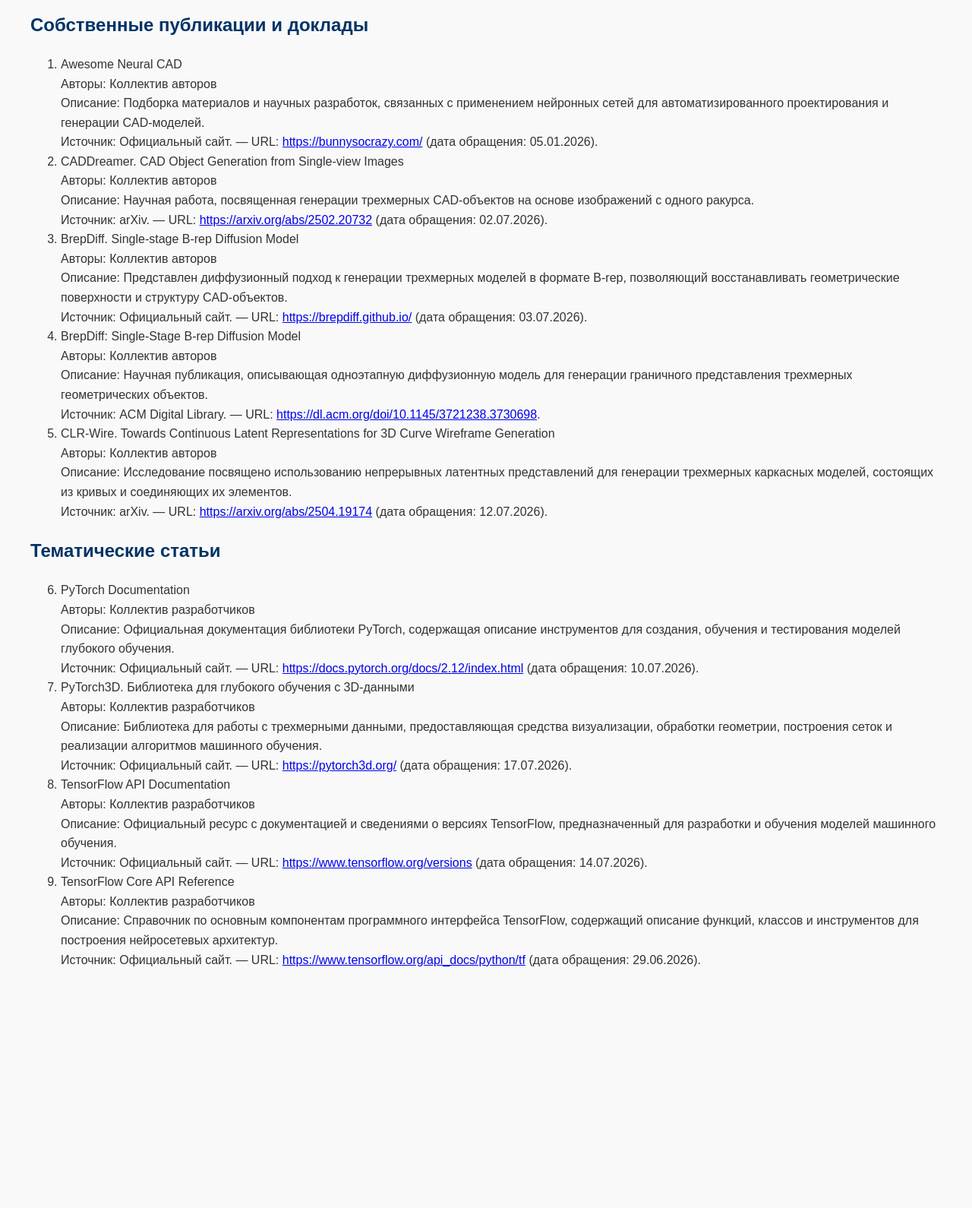
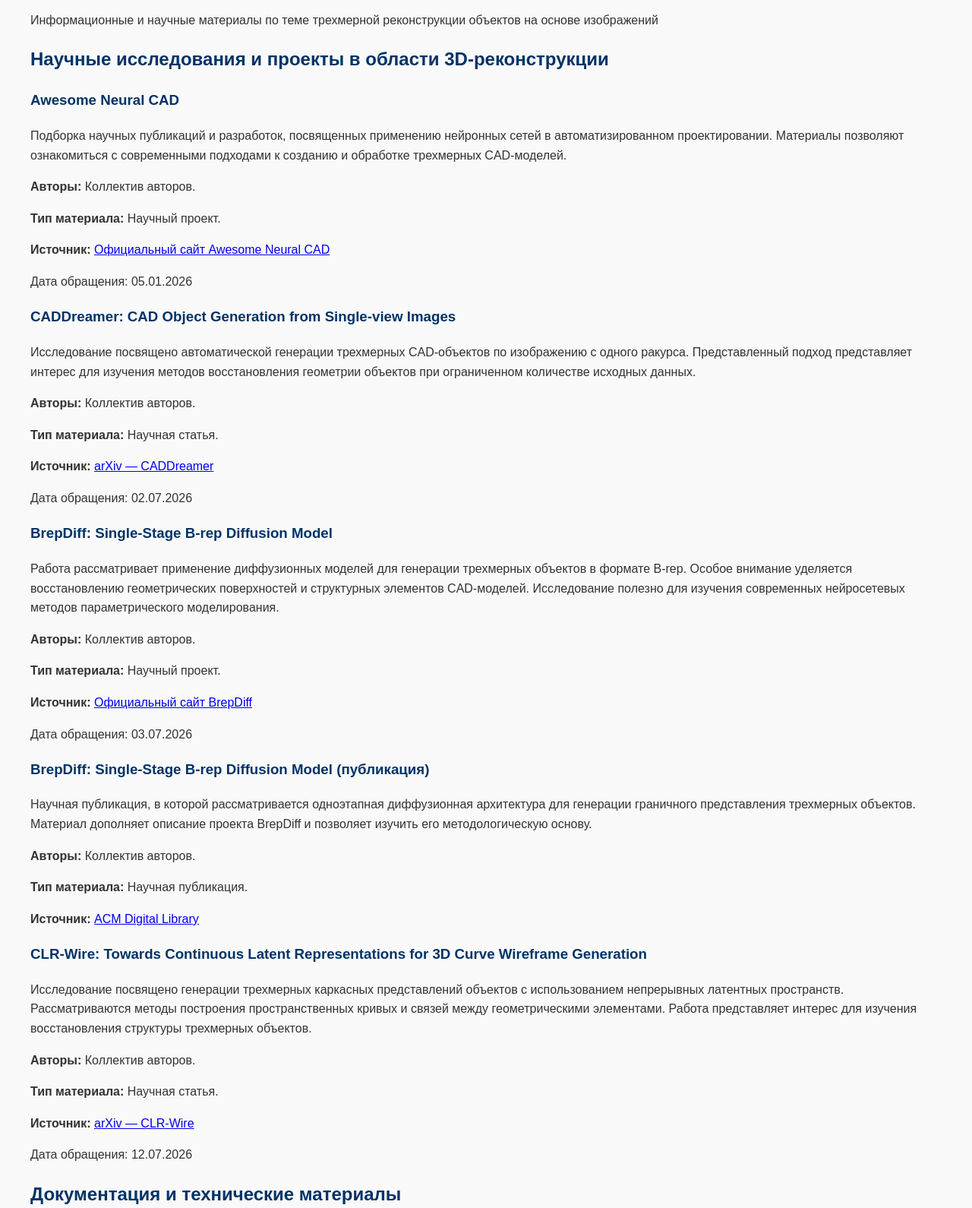
Before and after one commit to voird/-, a plain HTML site: page library/index.htm in a window 1280 px wide. Shown: the part 99-1689 px from the top of the page at 76% size. Before the commit the page ends 1415 px from the top, so only its background shows below. Drawn offline with Linux system fonts and the light colour scheme.

Commit message:
Revise library index page layout and content
Updated the structure and content of the electronic library page, including new sections for scientific research and technical documentation.

```diff
--- a/library/index.htm
+++ b/library/index.htm
@@ -1,82 +1,217 @@
+
 <!DOCTYPE html>
 <html lang="ru">
 <head>
     <meta charset="UTF-8">
-    <title>Электронная библиотека - 3D-реконструкция</title>
-    <link rel="stylesheet" type="text/css" href="../master_style.css">
+    <meta name="viewport" content="width=device-width, initial-scale=1.0">
+    <title>Электронная библиотека — 3D-реконструкция</title>
+    <link rel="stylesheet" href="../master_style.css">
 </head>
 <body>
     <div class="container">
-        <h1>Библиотека материалов по теме выпускной работы</h1>
 
-        <h2>Собственные публикации и доклады</h2>
-        <ol>
-            <li>
-                <span class="item-title">Awesome Neural CAD</span><br>
-                <span class="label">Авторы:</span> Коллектив авторов<br>
-                <span class="label">Описание:</span> <span class="desc-text">Подборка материалов и научных разработок, связанных с применением нейронных сетей для автоматизированного проектирования и генерации CAD-моделей.</span><br>
-                <span class="label">Источник:</span> Официальный сайт. — URL: <a href="https://bunnysocrazy.com/" target="_blank">https://bunnysocrazy.com/</a> (дата обращения: 05.01.2026).
-            </li>
+        <header class="library-header">
+            <h1>Электронная библиотека</h1>
+            <p class="subtitle">
+                Информационные и научные материалы по теме
+                трехмерной реконструкции объектов на основе изображений
+            </p>
+        </header>
 
-            <li>
-                <span class="item-title">CADDreamer. CAD Object Generation from Single-view Images</span><br>
-                <span class="label">Авторы:</span> Коллектив авторов<br>
-                <span class="label">Описание:</span> <span class="desc-text">Научная работа, посвященная генерации трехмерных CAD-объектов на основе изображений с одного ракурса.</span><br>
-                <span class="label">Источник:</span> arXiv. — URL: <a href="https://arxiv.org/abs/2502.20732" target="_blank">https://arxiv.org/abs/2502.20732</a> (дата обращения: 02.07.2026).
-            </li>
+        <section class="library-section">
+            <h2>Научные исследования и проекты в области 3D-реконструкции</h2>
 
-            <li>
-                <span class="item-title">BrepDiff. Single-stage B-rep Diffusion Model</span><br>
-                <span class="label">Авторы:</span> Коллектив авторов<br>
-                <span class="label">Описание:</span> <span class="desc-text">Представлен диффузионный подход к генерации трехмерных моделей в формате B-rep, позволяющий восстанавливать геометрические поверхности и структуру CAD-объектов.</span><br>
-                <span class="label">Источник:</span> Официальный сайт. — URL: <a href="https://brepdiff.github.io/" target="_blank">https://brepdiff.github.io/</a> (дата обращения: 03.07.2026).
-            </li>
+            <article class="library-card">
+                <h3>Awesome Neural CAD</h3>
+                <p class="description">
+                    Подборка научных публикаций и разработок, посвященных
+                    применению нейронных сетей в автоматизированном
+                    проектировании. Материалы позволяют ознакомиться
+                    с современными подходами к созданию и обработке
+                    трехмерных CAD-моделей.
+                </p>
+                <p><strong>Авторы:</strong> Коллектив авторов.</p>
+                <p><strong>Тип материала:</strong> Научный проект.</p>
+                <p><strong>Источник:</strong>
+                    <a href="https://bunnysocrazy.com/" target="_blank">
+                        Официальный сайт Awesome Neural CAD
+                    </a>
+                </p>
+                <p class="date">Дата обращения: 05.01.2026</p>
+            </article>
 
-            <li>
-                <span class="item-title">BrepDiff: Single-Stage B-rep Diffusion Model</span><br>
-                <span class="label">Авторы:</span> Коллектив авторов<br>
-                <span class="label">Описание:</span> <span class="desc-text">Научная публикация, описывающая одноэтапную диффузионную модель для генерации граничного представления трехмерных геометрических объектов.</span><br>
-                <span class="label">Источник:</span> ACM Digital Library. — URL: <a href="https://dl.acm.org/doi/10.1145/3721238.3730698" target="_blank">https://dl.acm.org/doi/10.1145/3721238.3730698</a>.
-            </li>
+            <article class="library-card">
+                <h3>CADDreamer: CAD Object Generation from Single-view Images</h3>
+                <p class="description">
+                    Исследование посвящено автоматической генерации
+                    трехмерных CAD-объектов по изображению с одного
+                    ракурса. Представленный подход представляет интерес
+                    для изучения методов восстановления геометрии
+                    объектов при ограниченном количестве исходных данных.
+                </p>
+                <p><strong>Авторы:</strong> Коллектив авторов.</p>
+                <p><strong>Тип материала:</strong> Научная статья.</p>
+                <p><strong>Источник:</strong>
+                    <a href="https://arxiv.org/abs/2502.20732" target="_blank">
+                        arXiv — CADDreamer
+                    </a>
+                </p>
+                <p class="date">Дата обращения: 02.07.2026</p>
+            </article>
 
-            <li>
-                <span class="item-title">CLR-Wire. Towards Continuous Latent Representations for 3D Curve Wireframe Generation</span><br>
-                <span class="label">Авторы:</span> Коллектив авторов<br>
-                <span class="label">Описание:</span> <span class="desc-text">Исследование посвящено использованию непрерывных латентных представлений для генерации трехмерных каркасных моделей, состоящих из кривых и соединяющих их элементов.</span><br>
-                <span class="label">Источник:</span> arXiv. — URL: <a href="https://arxiv.org/abs/2504.19174" target="_blank">https://arxiv.org/abs/2504.19174</a> (дата обращения: 12.07.2026).
-            </li>
-        </ol>
+            <article class="library-card">
+                <h3>BrepDiff: Single-Stage B-rep Diffusion Model</h3>
+                <p class="description">
+                    Работа рассматривает применение диффузионных моделей
+                    для генерации трехмерных объектов в формате B-rep.
+                    Особое внимание уделяется восстановлению геометрических
+                    поверхностей и структурных элементов CAD-моделей.
+                    Исследование полезно для изучения современных
+                    нейросетевых методов параметрического моделирования.
+                </p>
+                <p><strong>Авторы:</strong> Коллектив авторов.</p>
+                <p><strong>Тип материала:</strong> Научный проект.</p>
+                <p><strong>Источник:</strong>
+                    <a href="https://brepdiff.github.io/" target="_blank">
+                        Официальный сайт BrepDiff
+                    </a>
+                </p>
+                <p class="date">Дата обращения: 03.07.2026</p>
+            </article>
 
-        <h2>Тематические статьи</h2>
-        <ol start="6">
-            <li>
-                <span class="item-title">PyTorch Documentation</span><br>
-                <span class="label">Авторы:</span> Коллектив разработчиков<br>
-                <span class="label">Описание:</span> <span class="desc-text">Официальная документация библиотеки PyTorch, содержащая описание инструментов для создания, обучения и тестирования моделей глубокого обучения.</span><br>
-                <span class="label">Источник:</span> Официальный сайт. — URL: <a href="https://docs.pytorch.org/docs/2.12/index.html" target="_blank">https://docs.pytorch.org/docs/2.12/index.html</a> (дата обращения: 10.07.2026).
-            </li>
+            <article class="library-card">
+                <h3>BrepDiff: Single-Stage B-rep Diffusion Model (публикация)</h3>
+                <p class="description">
+                    Научная публикация, в которой рассматривается
+                    одноэтапная диффузионная архитектура для генерации
+                    граничного представления трехмерных объектов.
+                    Материал дополняет описание проекта BrepDiff
+                    и позволяет изучить его методологическую основу.
+                </p>
+                <p><strong>Авторы:</strong> Коллектив авторов.</p>
+                <p><strong>Тип материала:</strong> Научная публикация.</p>
+                <p><strong>Источник:</strong>
+                    <a href="https://dl.acm.org/doi/10.1145/3721238.3730698"
+                       target="_blank">
+                        ACM Digital Library
+                    </a>
+                </p>
+            </article>
 
-            <li>
-                <span class="item-title">PyTorch3D. Библиотека для глубокого обучения с 3D-данными</span><br>
-                <span class="label">Авторы:</span> Коллектив разработчиков<br>
-                <span class="label">Описание:</span> <span class="desc-text">Библиотека для работы с трехмерными данными, предоставляющая средства визуализации, обработки геометрии, построения сеток и реализации алгоритмов машинного обучения.</span><br>
-                <span class="label">Источник:</span> Официальный сайт. — URL: <a href="https://pytorch3d.org/" target="_blank">https://pytorch3d.org/</a> (дата обращения: 17.07.2026).
-            </li>
+            <article class="library-card">
+                <h3>CLR-Wire: Towards Continuous Latent Representations for 3D Curve Wireframe Generation</h3>
+                <p class="description">
+                    Исследование посвящено генерации трехмерных каркасных
+                    представлений объектов с использованием непрерывных
+                    латентных пространств. Рассматриваются методы
+                    построения пространственных кривых и связей между
+                    геометрическими элементами. Работа представляет
+                    интерес для изучения восстановления структуры
+                    трехмерных объектов.
+                </p>
+                <p><strong>Авторы:</strong> Коллектив авторов.</p>
+                <p><strong>Тип материала:</strong> Научная статья.</p>
+                <p><strong>Источник:</strong>
+                    <a href="https://arxiv.org/abs/2504.19174" target="_blank">
+                        arXiv — CLR-Wire
+                    </a>
+                </p>
+                <p class="date">Дата обращения: 12.07.2026</p>
+            </article>
+        </section>
 
-            <li>
-                <span class="item-title">TensorFlow API Documentation</span><br>
-                <span class="label">Авторы:</span> Коллектив разработчиков<br>
-                <span class="label">Описание:</span> <span class="desc-text">Официальный ресурс с документацией и сведениями о версиях TensorFlow, предназначенный для разработки и обучения моделей машинного обучения.</span><br>
-                <span class="label">Источник:</span> Официальный сайт. — URL: <a href="https://www.tensorflow.org/versions" target="_blank">https://www.tensorflow.org/versions</a> (дата обращения: 14.07.2026).
-            </li>
+        <section class="library-section">
+            <h2>Документация и технические материалы</h2>
 
-            <li>
-                <span class="item-title">TensorFlow Core API Reference</span><br>
-                <span class="label">Авторы:</span> Коллектив разработчиков<br>
-                <span class="label">Описание:</span> <span class="desc-text">Справочник по основным компонентам программного интерфейса TensorFlow, содержащий описание функций, классов и инструментов для построения нейросетевых архитектур.</span><br>
-                <span class="label">Источник:</span> Официальный сайт. — URL: <a href="https://www.tensorflow.org/api_docs/python/tf" target="_blank">https://www.tensorflow.org/api_docs/python/tf</a> (дата обращения: 29.06.2026).
-            </li>
-        </ol>
+            <article class="library-card">
+                <h3>PyTorch Documentation</h3>
+                <p class="description">
+                    Официальная документация библиотеки PyTorch.
+                    Содержит сведения о создании нейронных сетей,
+                    работе с тензорами, настройке процесса обучения,
+                    оптимизации моделей и оценке результатов.
+                    Используется в качестве справочного материала
+                    при реализации алгоритмов глубокого обучения.
+                </p>
+                <p><strong>Разработчик:</strong> Команда PyTorch.</p>
+                <p><strong>Тип материала:</strong> Техническая документация.</p>
+                <p><strong>Источник:</strong>
+                    <a href="https://docs.pytorch.org/docs/2.12/index.html"
+                       target="_blank">
+                        Официальная документация PyTorch
+                    </a>
+                </p>
+                <p class="date">Дата обращения: 10.07.2026</p>
+            </article>
+
+            <article class="library-card">
+                <h3>PyTorch3D</h3>
+                <p class="description">
+                    Документация специализированной библиотеки для
+                    работы с трехмерными данными в экосистеме PyTorch.
+                    Описывает инструменты обработки геометрии,
+                    визуализации, работы с трехмерными сетками
+                    и реализации алгоритмов машинного обучения.
+                </p>
+                <p><strong>Разработчик:</strong> Meta.</p>
+                <p><strong>Тип материала:</strong> Техническая документация.</p>
+                <p><strong>Источник:</strong>
+                    <a href="https://pytorch3d.org/" target="_blank">
+                        Официальный сайт PyTorch3D
+                    </a>
+                </p>
+                <p class="date">Дата обращения: 17.07.2026</p>
+            </article>
+
+            <article class="library-card">
+                <h3>TensorFlow API Documentation</h3>
+                <p class="description">
+                    Справочный ресурс по библиотеке TensorFlow,
+                    предназначенной для разработки и обучения моделей
+                    машинного обучения. Документация содержит сведения
+                    об основных инструментах, архитектурах нейронных
+                    сетей и механизмах обработки данных.
+                </p>
+                <p><strong>Разработчик:</strong> Команда TensorFlow.</p>
+                <p><strong>Тип материала:</strong> Техническая документация.</p>
+                <p><strong>Источник:</strong>
+                    <a href="https://www.tensorflow.org/versions"
+                       target="_blank">
+                        Официальный сайт TensorFlow
+                    </a>
+                </p>
+                <p class="date">Дата обращения: 14.07.2026</p>
+            </article>
+
+            <article class="library-card">
+                <h3>TensorFlow Core API Reference</h3>
+                <p class="description">
+                    Справочник по программному интерфейсу TensorFlow.
+                    Содержит описание функций, классов и модулей,
+                    необходимых для построения, настройки и обучения
+                    нейросетевых моделей. Может использоваться
+                    при разработке и тестировании программных компонентов.
+                </p>
+                <p><strong>Разработчик:</strong> Команда TensorFlow.</p>
+                <p><strong>Тип материала:</strong> Техническая документация.</p>
+                <p><strong>Источник:</strong>
+                    <a href="https://www.tensorflow.org/api_docs/python/tf"
+                       target="_blank">
+                        TensorFlow Core API Reference
+                    </a>
+                </p>
+                <p class="date">Дата обращения: 29.06.2026</p>
+            </article>
+        </section>
+
+        <footer class="library-footer">
+            <p>
+                Электронная библиотека содержит материалы,
+                используемые для изучения методов трехмерной
+                реконструкции, компьютерного зрения и машинного обучения.
+            </p>
+        </footer>
+
     </div>
 </body>
 </html>
```
